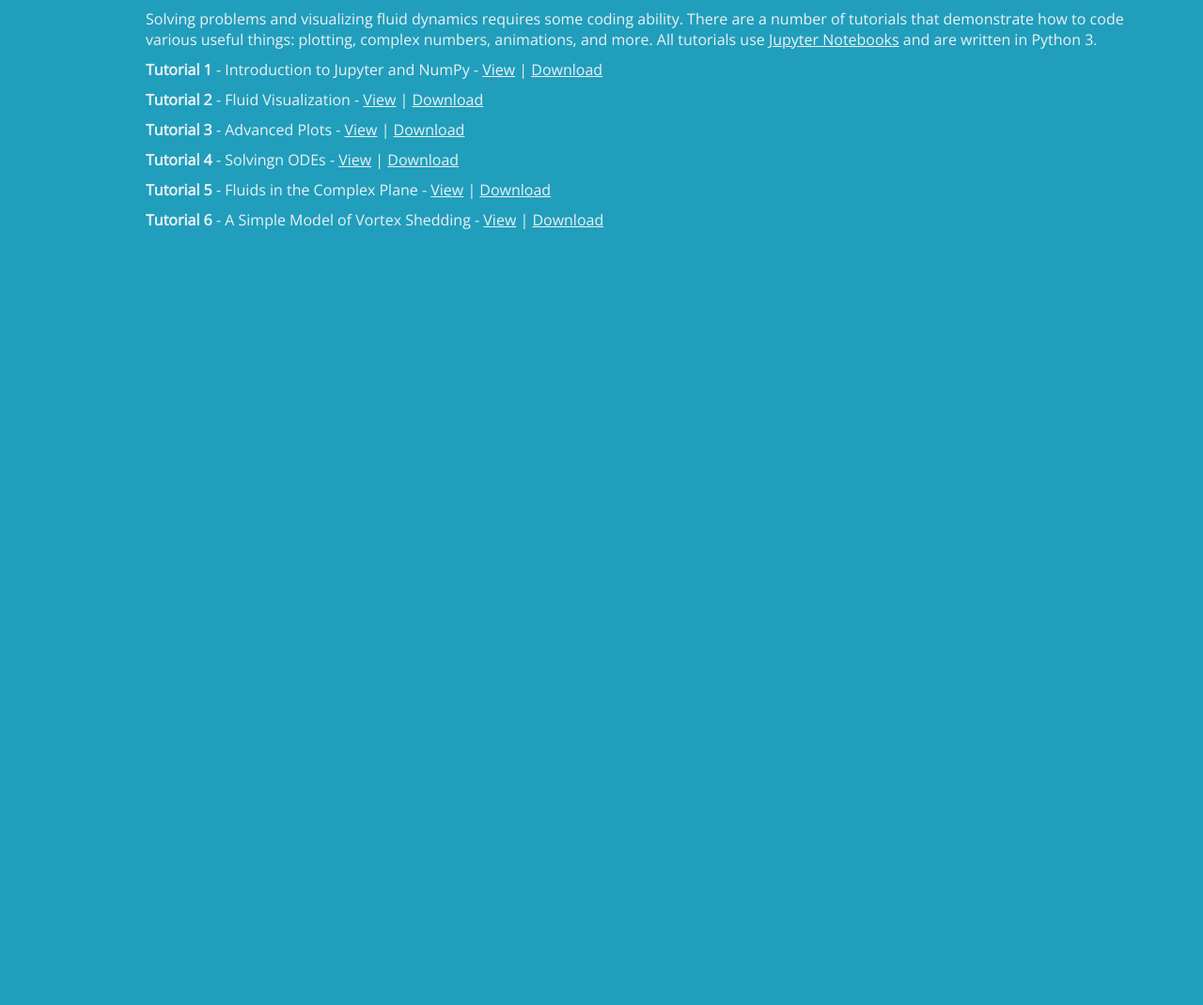
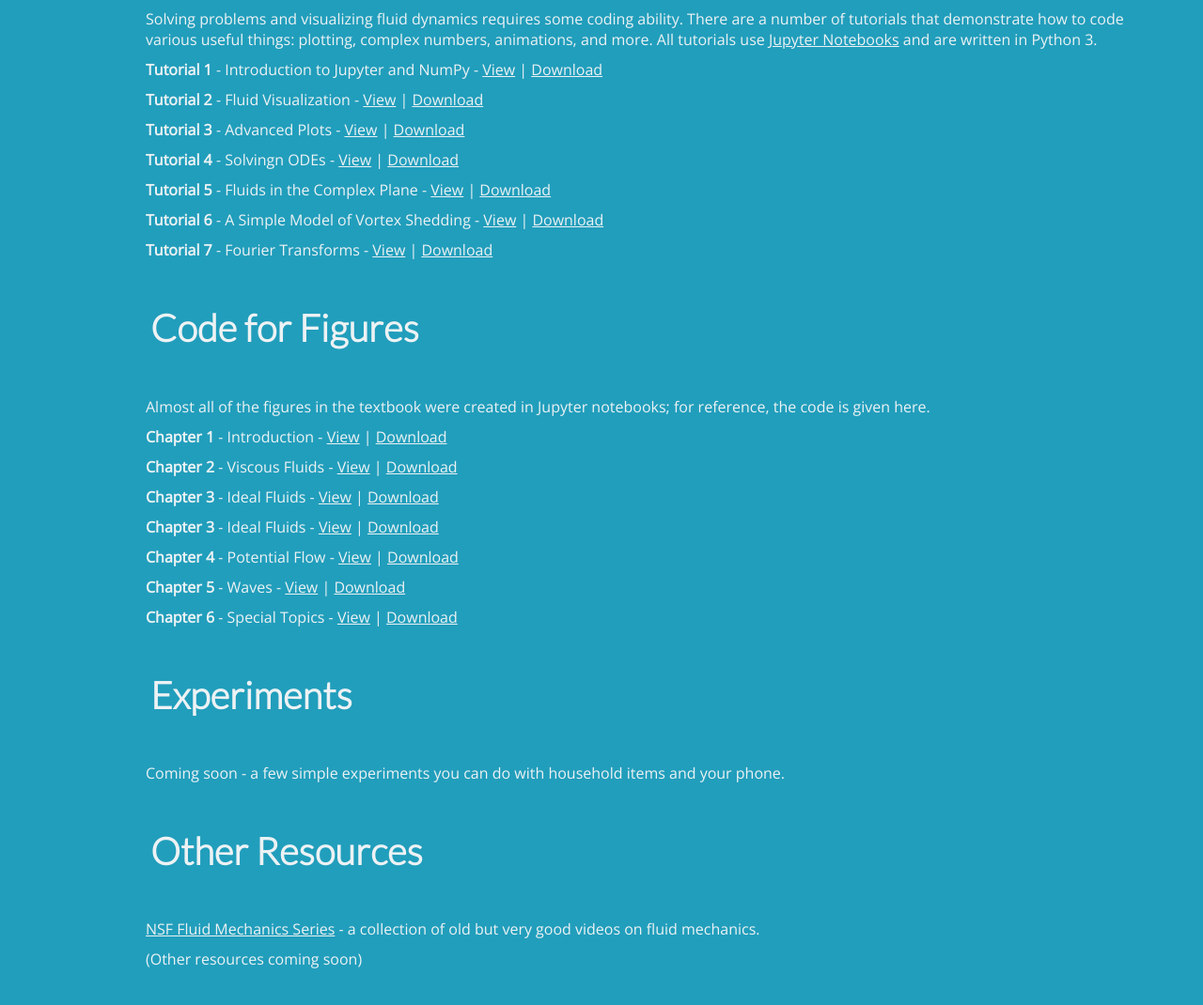
Before and after one commit to josephmacmillan/IntroductionToFluidDynamics, a plain HTML site: page index.html in a window 1280 px wide. Shown: the part 900-1970 px from the top of the page at 94% size. Before the commit the page ends 1200 px from the top, so only its background shows below. Drawn offline with nearby package versions, Linux system fonts and the light colour scheme.

Commit message:
finish website

```diff
--- a/index.html
+++ b/index.html
@@ -16,7 +16,7 @@
 <h1>Introduction to Fluid Dynamics</h1>
 <h2>Joseph D. MacMillan</h2>
 
-<p><a href="#textbook">Textbook</a>  |   <a href="#tutorials">Coding Tutorials</a> |   <a href="#figures">Code for Figures</a> |    <a href="#experiments">Experiments</a> |   <a href="#resrouces">Other Resources</a> </p>
+<p><a href="#textbook">Textbook</a>  |   <a href="#tutorials">Coding Tutorials</a> |   <a href="#figures">Code for Figures</a> |    <a href="#experiments">Experiments</a> |   <a href="#resrouces">Other Resources</a> |   <a href="https://github.com/josephmacmillan/IntroductionToFluidDynamics">GitHub Site</a></p>
 
 </div>
 
@@ -52,6 +52,42 @@
 
 <p><b>Tutorial 6</b> - A Simple Model of Vortex Shedding - <a href="https://nbviewer.org/github/josephmacmillan/IntroductionToFluidDynamics/blob/main/Textbook/Jupyter/Tutorial%206%20-%20A%20Simple%20Model%20of%20Vortex%20Shedding.ipynb" target="_blank">View</a> | <a href="https://raw.githubusercontent.com/josephmacmillan/IntroductionToFluidDynamics/main/Textbook/Jupyter/Tutorial%206%20-%20A%20Simple%20Model%20of%20Vortex%20Shedding.ipynb" download>Download</a></p>
 
+<p><b>Tutorial 7</b> - Fourier Transforms - <a href="https://nbviewer.org/github/josephmacmillan/IntroductionToFluidDynamics/blob/main/Textbook/Jupyter/Tutorial%207%20-%20Fourier%20Transforms.ipynb" target="_blank">View</a> | <a href="https://raw.githubusercontent.com/josephmacmillan/IntroductionToFluidDynamics/main/Textbook/Jupyter/Tutorial%207%20-%20Fourier%20Transforms.ipynb" download>Download</a></p>
+
+
+<h2 id="figures">Code for Figures</h2>
+
+<p>Almost all of the figures in the textbook were created in Jupyter notebooks; for reference, the code is given here.</p>
+
+<p><b>Chapter 1</b> - Introduction - <a href="https://nbviewer.org/github/josephmacmillan/IntroductionToFluidDynamics/blob/main/Textbook/Jupyter/Chapter%201%20-%20Introduction.ipynb" target="_blank">View</a> | <a href="https://raw.githubusercontent.com/josephmacmillan/IntroductionToFluidDynamics/main/Textbook/Jupyter/Chapter%201%20-%20Introduction.ipynb" download>Download</a></p>
+
+<p><b>Chapter 2</b> - Viscous Fluids - <a href="https://nbviewer.org/github/josephmacmillan/IntroductionToFluidDynamics/blob/main/Textbook/Jupyter/Chapter%202%20-%20Viscous%20Fluids.ipynb" target="_blank">View</a> | <a href="https://raw.githubusercontent.com/josephmacmillan/IntroductionToFluidDynamics/main/Textbook/Jupyter/Chapter%202%20-%20Viscous%20Fluids.ipynb" download>Download</a></p>
+
+<p><b>Chapter 3</b> - Ideal Fluids - <a href="https://nbviewer.org/github/josephmacmillan/IntroductionToFluidDynamics/blob/main/Textbook/Jupyter/Chapter%203%20-%20Ideal%20Fluids.ipynb" target="_blank">View</a> | <a href="https://raw.githubusercontent.com/josephmacmillan/IntroductionToFluidDynamics/main/Textbook/Jupyter/Chapter%203%20-%20Ideal%20Fluids.ipynb" download>Download</a></p>
+
+<p><b>Chapter 3</b> - Ideal Fluids - <a href="https://nbviewer.org/github/josephmacmillan/IntroductionToFluidDynamics/blob/main/Textbook/Jupyter/Chapter%203%20-%20Ideal%20Fluids.ipynb" target="_blank">View</a> | <a href="https://raw.githubusercontent.com/josephmacmillan/IntroductionToFluidDynamics/main/Textbook/Jupyter/Chapter%203%20-%20Ideal%20Fluids.ipynb" download>Download</a></p>
+
+<p><b>Chapter 4</b> - Potential Flow - <a href="https://nbviewer.org/github/josephmacmillan/IntroductionToFluidDynamics/blob/main/Textbook/Jupyter/Chapter%204%20-%20Potential%20Flow.ipynb" target="_blank">View</a> | <a href="https://github.com/josephmacmillan/IntroductionToFluidDynamics/raw/main/Textbook/Jupyter/Chapter%204%20-%20Potential%20Flow.ipynb" download>Download</a></p>
+
+<p><b>Chapter 5</b> - Waves - <a href="https://nbviewer.org/github/josephmacmillan/IntroductionToFluidDynamics/blob/main/Textbook/Jupyter/Chapter%205%20-%20Waves.ipynb" target="_blank">View</a> | <a href="https://raw.githubusercontent.com/josephmacmillan/IntroductionToFluidDynamics/main/Textbook/Jupyter/Chapter%205%20-%20Waves.ipynb" download>Download</a></p>
+
+<p><b>Chapter 6</b> - Special Topics - <a href="https://nbviewer.org/github/josephmacmillan/IntroductionToFluidDynamics/blob/main/Textbook/Jupyter/Chapter%206%20-%20Special%20Topics.ipynb" target="_blank">View</a> | <a href="https://github.com/josephmacmillan/IntroductionToFluidDynamics/raw/main/Textbook/Jupyter/Chapter%206%20-%20Special%20Topics.ipynb" download>Download</a></p>
+
+
+<h2 id="experiments">Experiments</h2>
+
+<p>Coming soon - a few simple experiments you can do with household items and your phone.</p>
+
+
+<h2 id="resources">Other Resources</h2>
+
+<p><a href="https://www.youtube.com/watch?v=mdN8OOkx2ko&list=PL0EC6527BE871ABA3">NSF Fluid Mechanics Series</a> - a collection of old but very good videos on fluid mechanics.</p>
+
+<p>(Other resources coming soon)</p>
+
+
+
+
 </div>
 
 </body>
```
